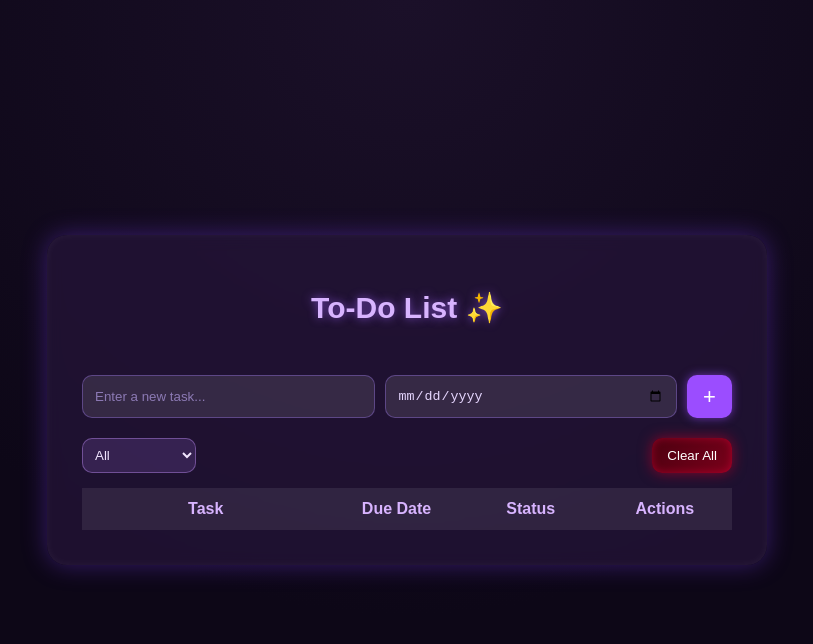
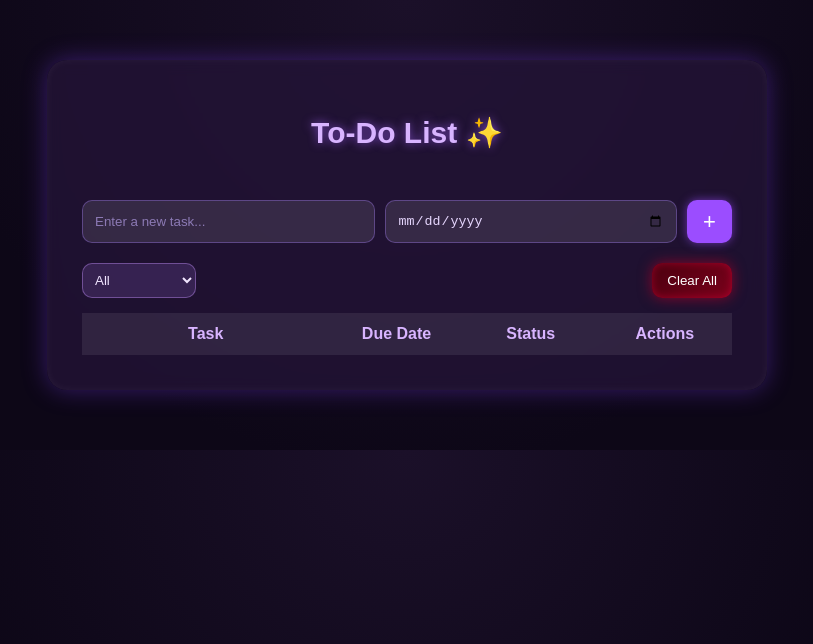
Before and after one commit to RavPuft/CodingCamp-8Dec25-millicentanastasia, a plain HTML site: page index.html in a window 1280 px wide. Shown: the whole page, without its empty margins (233-1046 px from the left). Drawn offline with Linux system fonts and the light colour scheme.

Commit message:
Final Code

```diff
--- a/css/style.css
+++ b/css/style.css
@@ -2,11 +2,11 @@ body {
     font-family: "Poppins", sans-serif;
     background: radial-gradient(circle at top, #1b1029, #0d0717 60%);
     margin: 0;
-    height: 100vh;
     display: flex;
     justify-content: center;
-    align-items: center;
     color: #e9d7ff;
+    padding-top: 60px;
+    padding-bottom: 60px;
 }
 
 .container {
```
